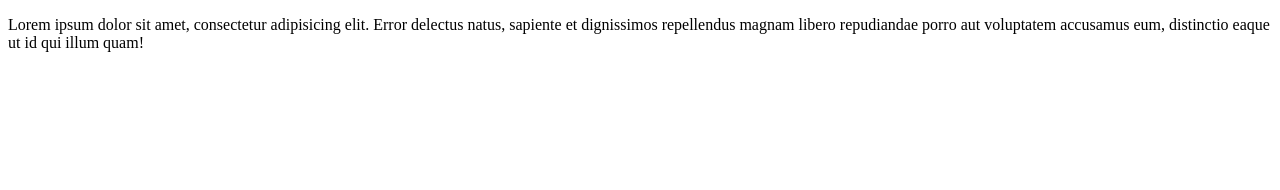
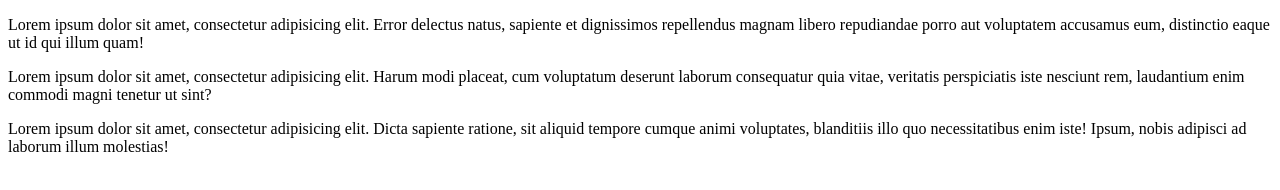
Before and after one commit to pswierk/gitjestgit, a plain HTML site: page index.html in a window 1280 px wide. Drawn offline with Linux system fonts and the light colour scheme.

Commit message:
trzeci paragraf

```diff
--- a/index.html
+++ b/index.html
@@ -4,6 +4,8 @@
     <meta charset="UTF-8">
     <title>Document</title>
     <p>Lorem ipsum dolor sit amet, consectetur adipisicing elit. Error delectus natus, sapiente et dignissimos repellendus magnam libero repudiandae porro aut voluptatem accusamus eum, distinctio eaque ut id qui illum quam!</p>
+    <p>Lorem ipsum dolor sit amet, consectetur adipisicing elit. Harum modi placeat, cum voluptatum deserunt laborum consequatur quia vitae, veritatis perspiciatis iste nesciunt rem, laudantium enim commodi magni tenetur ut sint?</p>
+    <p>Lorem ipsum dolor sit amet, consectetur adipisicing elit. Dicta sapiente ratione, sit aliquid tempore cumque animi voluptates, blanditiis illo quo necessitatibus enim iste! Ipsum, nobis adipisci ad laborum illum molestias!</p>
 </head>
 <body>
 
```
